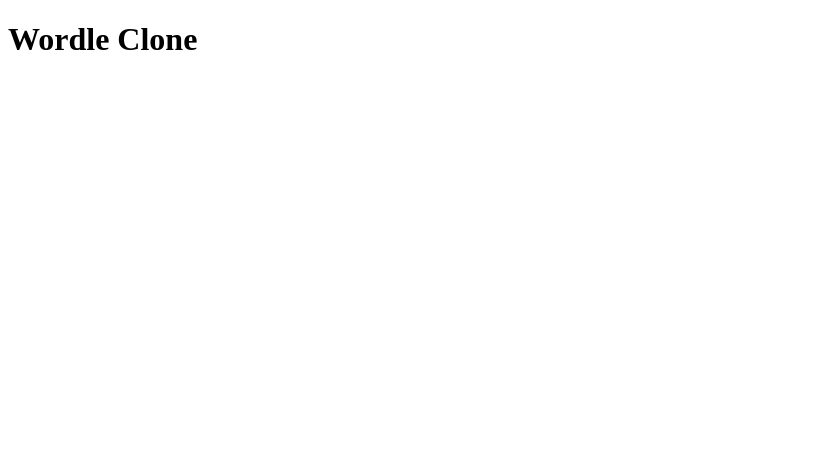
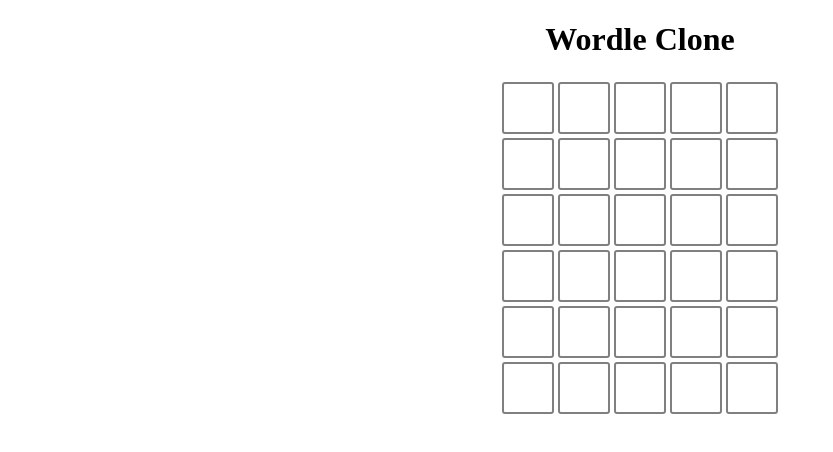
Before and after one commit to SClay345/wordleClone, a plain HTML site: page index.html in a window 1280 px wide. Shown: the whole page, without its empty margins (0-833 px from the left). Drawn offline with nearby package versions, Linux system fonts and the light colour scheme.

Commit message:
board set up

```diff
--- a/index.html
+++ b/index.html
@@ -21,6 +21,6 @@
     integrity="sha256-/xUj+3OJU5yExlq6GSYGSHk7tPXikynS7ogEvDej/m4="
     crossorigin="anonymous"></script>
     <script src="https://cdnjs.cloudflare.com/ajax/libs/toastr.js/latest/toastr.min.js"></script>
-    <script src="./main.js"></script>
+    <script type="module" src="./main.js"></script>
 </body>
 </html>
--- a/main.js
+++ b/main.js
@@ -1,4 +1,4 @@
-import {WORDS} from "./words.js"
+import { WORDS } from "./words.js";
 
 const numberOfGuesses = 6;
 let guessesRemaining = numberOfGuesses;
@@ -6,3 +6,29 @@ let currentGuess = []
 let nextLetter = 0;
 let rightGuessString = WORDS[Math.floor(Math.random() * WORDS.length)]
 console.log(rightGuessString)
+
+
+// Put the board on screen
+function initBoard() {
+    //store gameboard in an easy variable
+    let board = document.getElementById("gameBoard")
+
+    // loop to set up gameboard with the 6 gueses
+    for(let i=0;i<numberOfGuesses;i++){
+        let row = document.createElement("div")
+        row.className = "letterRow"
+
+        //another loop to set up the letters in each row
+        for(let j=0;j<5;j++){
+            let box = document.createElement("div")
+            box.className = "letterBox"
+            //puts the letters into the created row
+            row.appendChild(box)
+        }
+
+        // appends the row to the gameboard
+        board.appendChild(row)
+    }
+}
+
+initBoard()
--- a/style.css
+++ b/style.css
@@ -0,0 +1,32 @@
+h1 {
+    text-align: center;
+   }
+
+#gameBoard {
+    display: flex;
+    align-items: center;
+    flex-direction: column;
+
+}
+
+.letterBox {
+  border: 2px solid gray;
+  border-radius: 3px;
+  margin: 2px;
+  font-size: 2.5rem;
+  font-weight: 700;
+  height: 3rem;
+  width: 3rem;
+  display: flex;
+  justify-content: center;
+  align-items: center;
+  text-transform: uppercase;
+}
+
+.filledBox {
+    border: 2px solid black;
+}
+
+.letterRow {
+    display: flex;
+}
```
